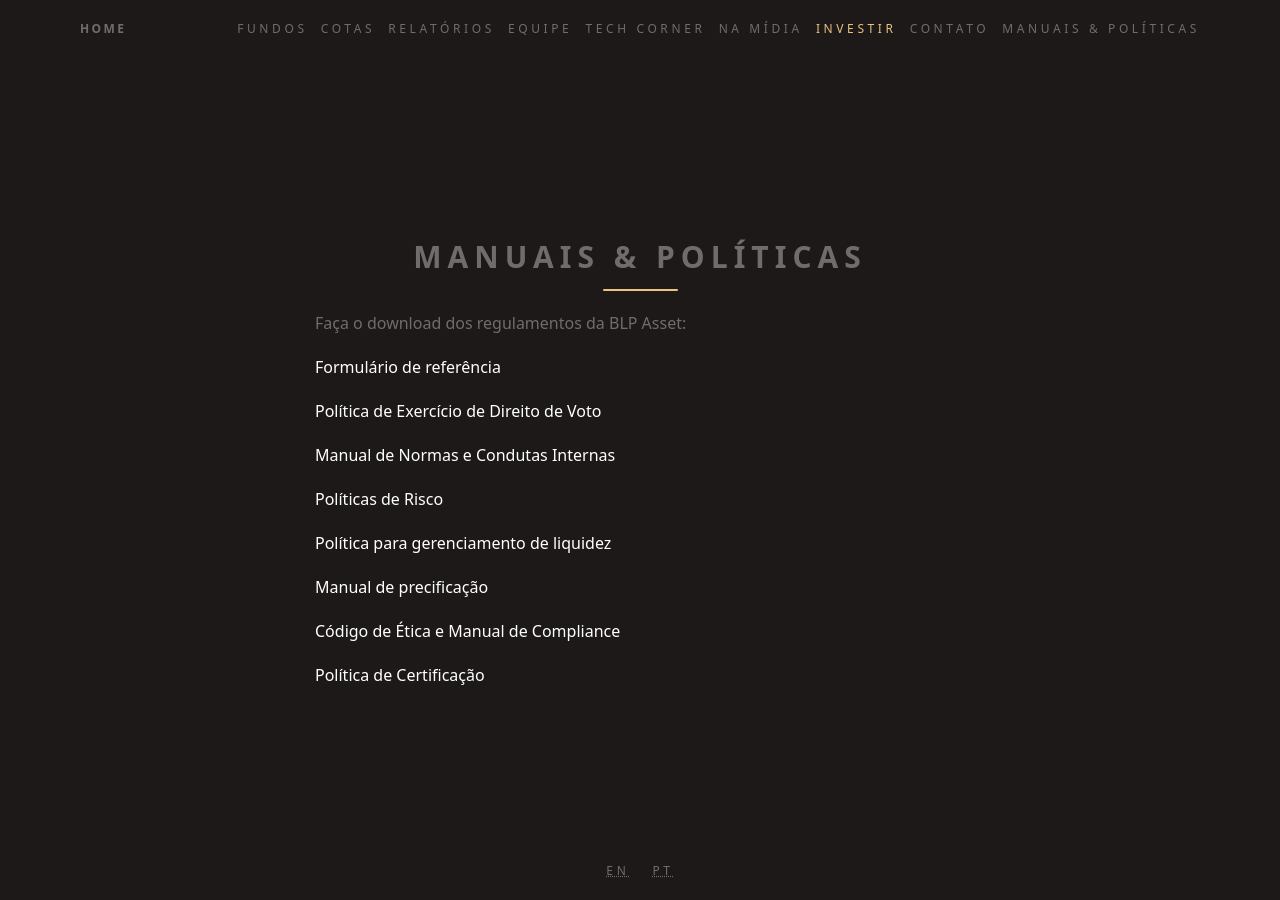
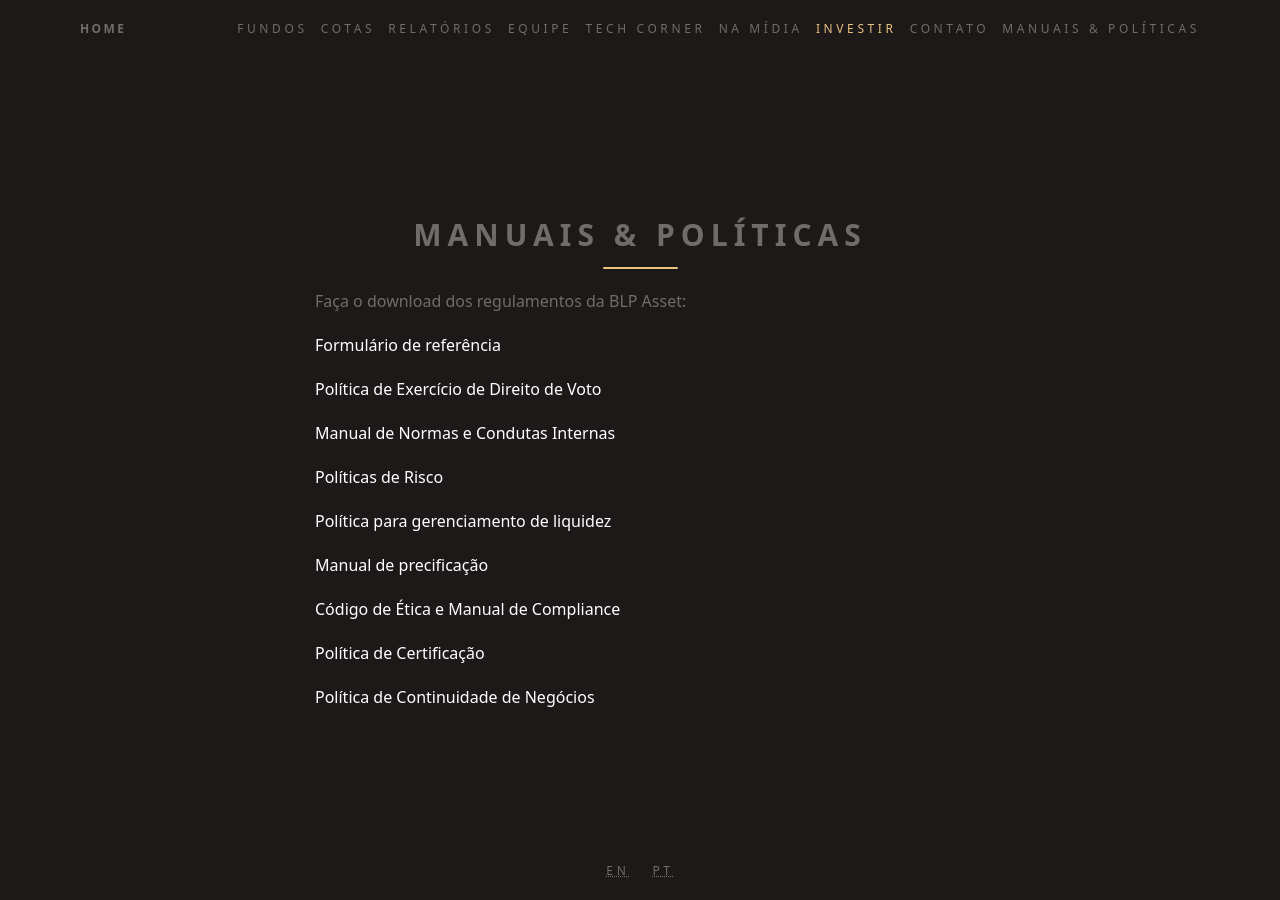
Before and after one commit to ateliedetemas/blpcrypto, a Jekyll site: the page built from _pages/regulamento.md, in a window 1280 px wide. Built offline with Jekyll 4.4.1, drawn with Linux system fonts in a browser that asks for light colours.

Commit message:
Update regulamento.md

```diff
--- a/_pages/regulamento.md
+++ b/_pages/regulamento.md
@@ -21,3 +21,5 @@ Faça o download dos regulamentos da BLP Asset:
 [Código de Ética e Manual de Compliance]({{ '/assets/documents/CEMC2020.pdf' }})
 
 [Política de Certificação]({{ '/assets/documents/PC2020.pdf' }})
+
+[Política de Continuidade de Negócios]({{ '/assets/documents/PCN2020.pdf' }})
```
